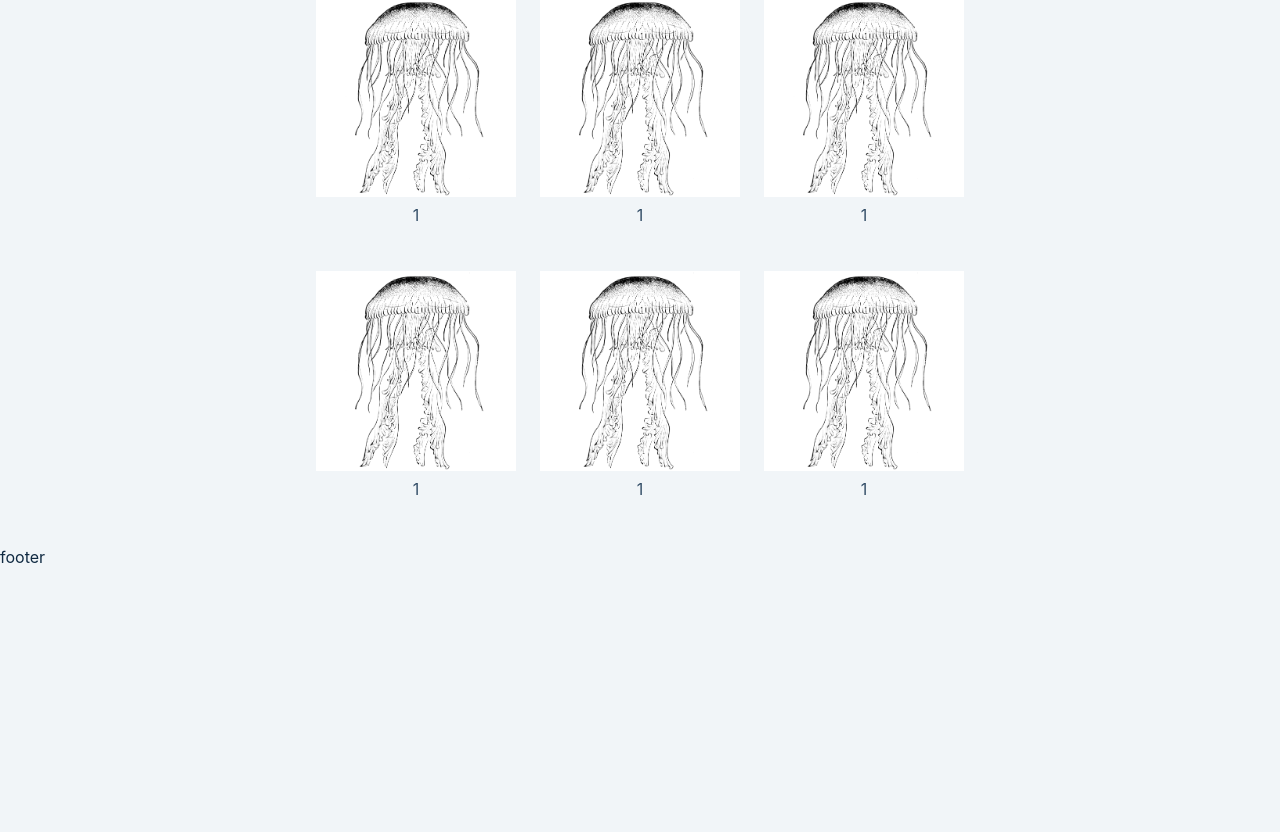
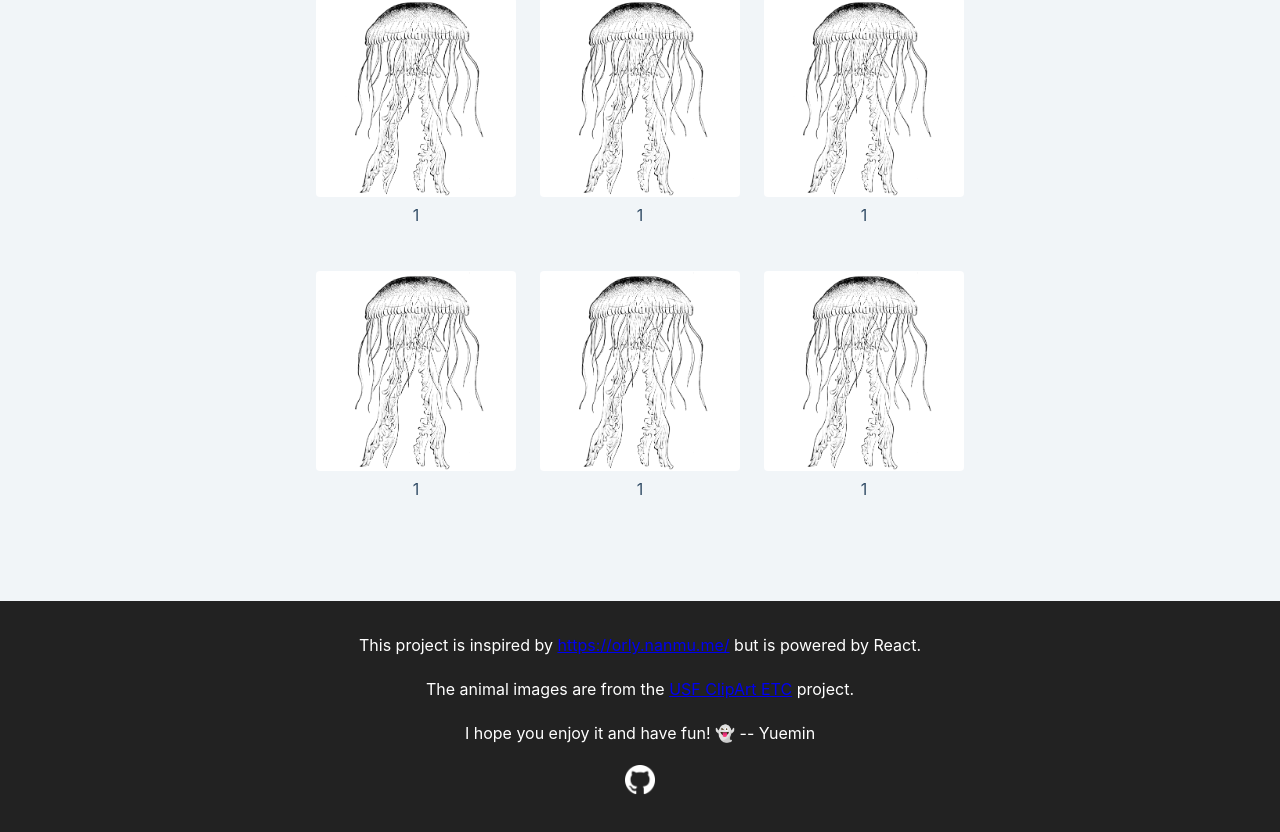
Before and after one commit to Yuem9862/book-cover-generator, a React (Create React App) app: page / in a window 1280 px wide. Shown: the part 1012-1844 px from the top of the page. Before the commit the page ends 1581 px from the top, so only its background shows below. Built offline with nearby package versions, Linux system fonts and the light colour scheme.

Commit message:
complete the hmtl and css for the footer

```diff
--- a/src/Animal.js
+++ b/src/Animal.js
@@ -1,6 +1,6 @@
 import React from "react";
 import {
-  birdnest,
+  // birdnest,
   // butterfly,
   // frog,
   jellyfish,
--- a/src/App.css
+++ b/src/App.css
@@ -227,7 +227,7 @@ input[type="color"] {
   margin: 1.2rem 0;
   height: 640px;
   width: 430px;
-  box-shadow: 5px 5px 10px var(--clr-grey-5);
+  box-shadow: var(--dark-shadow);
   border-radius: 2px;
 }
 
@@ -310,8 +310,37 @@ Animals and Colours
 
 .animal-card-img {
   background-color: var(--clr-white);
+  border-radius: 4px;
+}
+
+.animal-card-img:hover {
+  box-shadow: var(--light-shadow);
+  cursor: pointer;
 }
 
 .animal-card-num {
   text-align: center;
 }
+
+.icon {
+  height: 30px;
+}
+
+footer {
+  background-color: var(--clr-black);
+  margin-top: 5rem;
+  padding: 2rem 0;
+  text-align: center;
+}
+
+footer p {
+  color: var(--clr-white);
+}
+
+.link {
+  text-decoration: underline;
+}
+
+.link:visited {
+  color: var(--clr-white);
+}
--- a/src/App.js
+++ b/src/App.js
@@ -2,6 +2,7 @@ import "./App.css";
 import Form from "./Form";
 import Cover from "./Cover";
 import Animals from "./Animals";
+import Footer from "./Footer";
 function App() {
   return (
     <main>
@@ -15,7 +16,7 @@ function App() {
       <section className='reference section-center'>
         <Animals />
       </section>
-      <footer>footer</footer>
+      <Footer />
     </main>
   );
 }
--- /dev/null
+++ b/src/Footer.js
@@ -0,0 +1,28 @@
+import React from "react";
+import GitHub from "./GitHub.png";
+function Footer() {
+  return (
+    <footer>
+      <p>
+        This project is inspired by{" "}
+        <a className='link' href='https://orly.nanmu.me/'>
+          https://orly.nanmu.me/
+        </a>{" "}
+        but is powered by React.
+      </p>
+      <p>
+        The animal images are from the{" "}
+        <a href='https://etc.usf.edu/clipart/' className='link'>
+          USF ClipArt ETC
+        </a>{" "}
+        project.
+      </p>
+      <p>I hope you enjoy it and have fun! 👻 -- Yuemin</p>
+      <a href='https://github.com/Yuem9862/book-cover-generator'>
+        <img className='icon' src={GitHub} alt='GitHub' />
+      </a>
+    </footer>
+  );
+}
+
+export default Footer;
```
Also changed, not shown: src/GitHub.png (added).
